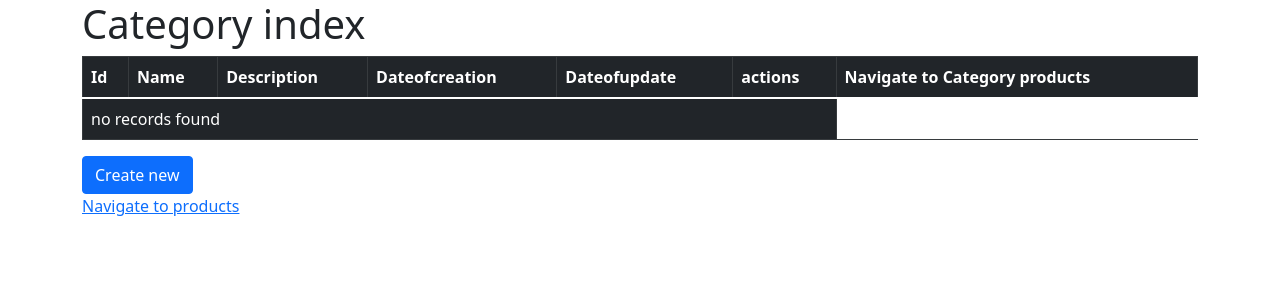
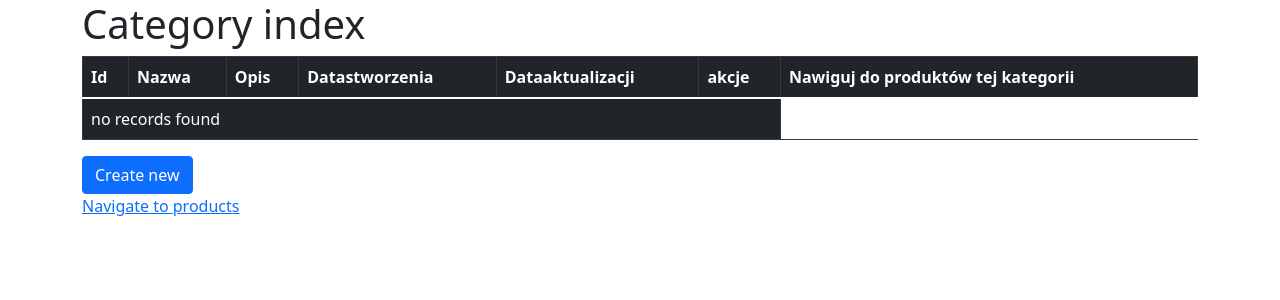
Before and after one commit to wordemord/symphonyshop, a Symfony app: template templates/category/index.html.twig in a window 1280 px wide. Shown: the top 300 px of the page. Run offline with Twig, Linux system fonts and the light colour scheme; the template is opened without the code that fills it, so the values that code supplies are empty; some libraries are stand-ins or nearby versions.

Commit message:
Update index.html.twig

```diff
--- a/templates/category/index.html.twig
+++ b/templates/category/index.html.twig
@@ -9,22 +9,22 @@
         <thead>
             <tr>
                 <th>Id</th>
-                <th>Name</th>
-                <th>Description</th>
-                <th>Dateofcreation</th>
-                <th>Dateofupdate</th>
-                <th>actions</th>
-                <th>Navigate to Category products</th>
+                <th>Nazwa</th>
+                <th>Opis</th>
+                <th>Datastworzenia</th>
+                <th>Dataaktualizacji</th>
+                <th>akcje</th>
+                <th>Nawiguj do produktów tej kategorii</th>
             </tr>
         </thead>
         <tbody>
         {% for category in categories %}
             <tr>
-                <td>{{ category.id }}</td>
-                <td>{{ category.name }}</td>
-                <td>{{ category.description }}</td>
-                <td>{{ category.Dateofcreation }}</td>
-                <td>{{ category.Dateofupdate }}</td>
+                <td>{{ category.Id }}</td>
+                <td>{{ category.Nazwa }}</td>
+                <td>{{ category.Opis }}</td>
+                <td>{{ category.Datastworzenia }}</td>
+                <td>{{ category.Dataaktualizacji }}</td>
                 <td>
                     <a href="{{ path('app_category_show', {'id': category.id}) }}">show</a>
                     <a href="{{ path('app_category_edit', {'id': category.id}) }}">edit</a>
```
